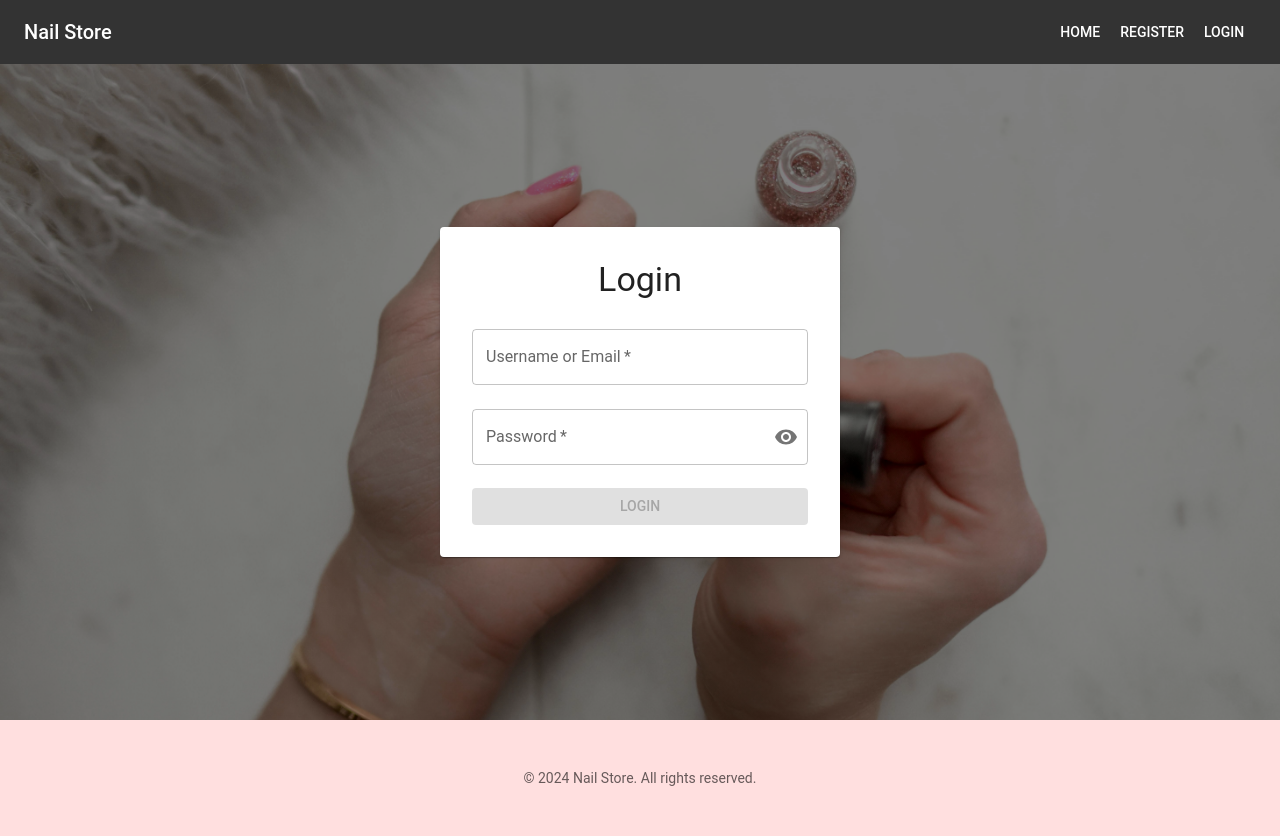
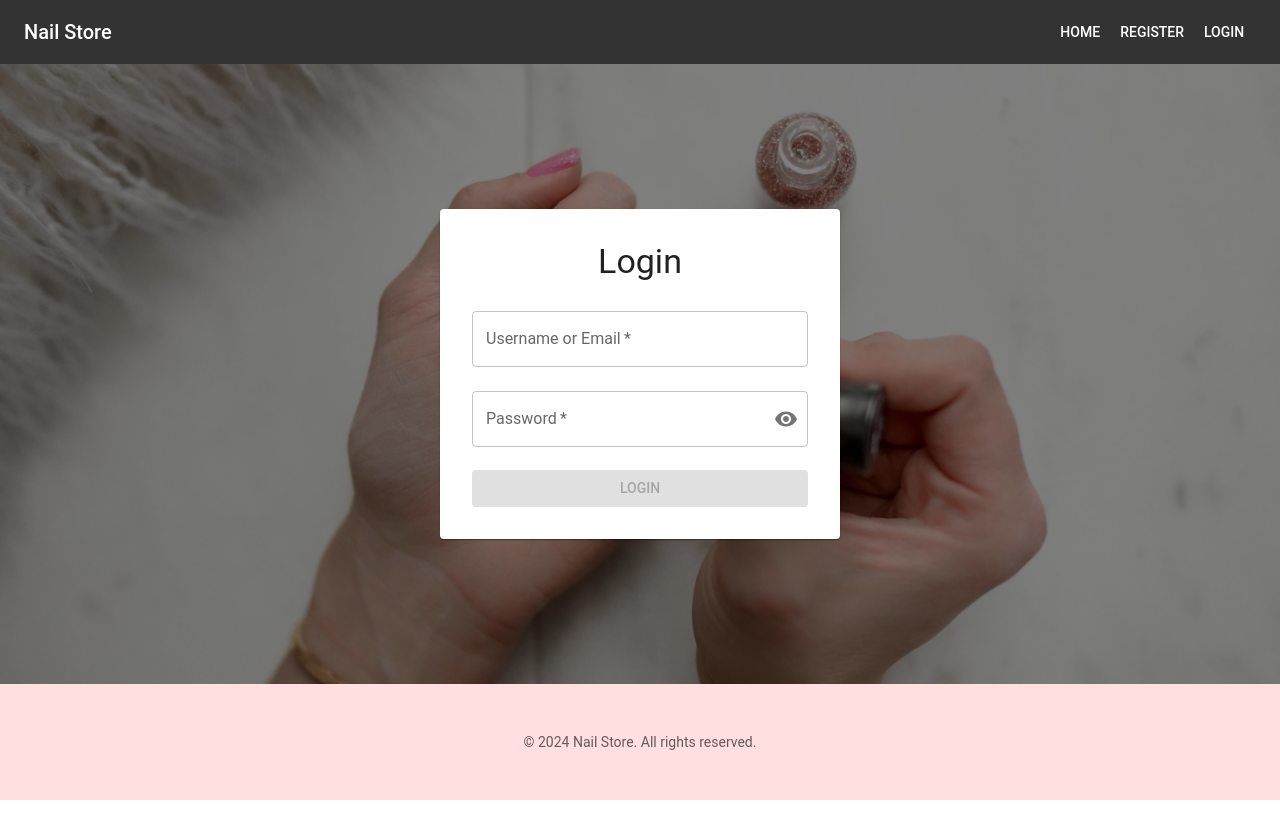
Before and after one commit to JaydenLeHiep/PlusAppointmentFe, a React (Create React App) app: page /login in a window 1280 px wide. After the commit the page ends 800 px from the top, so only its background shows below. Built offline with nearby package versions, Linux system fonts and the light colour scheme; no server answers.

Commit message:
fix: fix white space under footer

```diff
--- a/src/features/auth/Login/LoginPage.js
+++ b/src/features/auth/Login/LoginPage.js
@@ -11,14 +11,14 @@ const LoginPage = () => {
   }, []);
 
   return (
-    <Box>
+    <Box display="flex" flexDirection="column" minHeight="100vh">
       <Navbar />
-      <Box className="login-hero">
+      <Box className="login-hero" flex="1">
         <Container
           className="d-flex align-items-center justify-content-center"
-          style={{ display: 'flex', justifyContent: 'center', alignItems: 'center', minHeight: "82vh", paddingTop: 0, marginTop: 0 }}
+          style={{ display: 'flex', justifyContent: 'center', alignItems: 'center', minHeight: '100%', paddingTop: 0, marginTop: 0 }}
         >
-          <Card className="login-container" style={{ marginTop: '0 !important' }}>
+          <Card className="login-container">
             <Typography variant="h4" component="h1" gutterBottom className="text-center">
               Login
             </Typography>
--- a/src/features/auth/Register/RegisterPage.js
+++ b/src/features/auth/Register/RegisterPage.js
@@ -56,7 +56,7 @@ const RegisterPage = () => {
   const toggleShowPassword = () => setShowPassword(!showPassword);
 
   return (
-    <Box>
+    <Box display="flex" flexDirection="column" minHeight="100vh">
       <Navbar />
       <Box className="register-hero">
         <Container
--- a/src/features/ownerDashboard/OwnerDashboard.js
+++ b/src/features/ownerDashboard/OwnerDashboard.js
@@ -69,7 +69,7 @@ const OwnerDashboard = () => {
   };
 
   return (
-    <Box>
+    <Box display="flex" flexDirection="column" minHeight="100vh">
       <Navbar />
       <Box className="dashboard-hero">
         <Container className="d-flex align-items-center justify-content-center" style={{ display: 'flex', justifyContent: 'center', alignItems: 'center', minHeight: '82vh', paddingTop: 0, marginTop: 0 }}>
--- a/src/styles/css/LoginPage.css
+++ b/src/styles/css/LoginPage.css
@@ -2,12 +2,12 @@
   background-image: linear-gradient(to bottom, rgba(0, 0, 0, 0.5), rgba(0, 0, 0, 0.5)), url('../../assets/hero-image.jpg');
   background-size: cover;
   background-position: center;
-  height: 100%;
   display: flex;
   justify-content: center;
   align-items: center;
   color: #fff;
   text-align: center;
+  flex: 1;
 }
 
 .login-container {
--- a/src/styles/css/OwnerDashboard.css
+++ b/src/styles/css/OwnerDashboard.css
@@ -2,18 +2,18 @@
     background-image: linear-gradient(to bottom, rgba(0, 0, 0, 0.5), rgba(0, 0, 0, 0.5)), url('../../assets/hero-image.jpg');
     background-size: cover;
     background-position: center;
-    min-height: 100%;
     display: flex;
     justify-content: center;
     align-items: center;
     color: #fff;
     text-align: center;
     padding: 0 1rem;
+    flex: 1;
   }
 
   .dashboard-container {
     width: 100%;
-    max-width: 800px;
+    max-width: 100%;
     padding: 2rem;
     background-color: rgba(255, 255, 255, 0.9);
     box-shadow: 0 0 10px rgba(0, 0, 0, 0.1);
@@ -21,6 +21,9 @@
     text-align: left;
     margin-top: 30px;
     margin-bottom: 30px;
+    display: flex;
+  flex-direction: column;
+  flex-grow: 1;
   }
 
   .business-card {
--- a/src/styles/css/Register.css
+++ b/src/styles/css/Register.css
@@ -2,12 +2,12 @@
   background-image: linear-gradient(to bottom, rgba(0, 0, 0, 0.5), rgba(0, 0, 0, 0.5)), url('../../assets/hero-image.jpg');
   background-size: cover;
   background-position: center;
-    height: 100%;
   display: flex;
   justify-content: center;
   align-items: center;
   color: #fff;
   text-align: center;
+  flex: 1;
 }
 
 .register-container {
@@ -15,6 +15,7 @@
   padding: 2rem;
   background-color: rgba(255, 255, 255, 0.9); /* Slightly transparent background */
   box-shadow: 0 0 10px rgba(0, 0, 0, 0.1);
+  border-radius: 8px;
 }
 
 .text-center {
```
Lines whose indentation alone changed are shown as unchanged.
